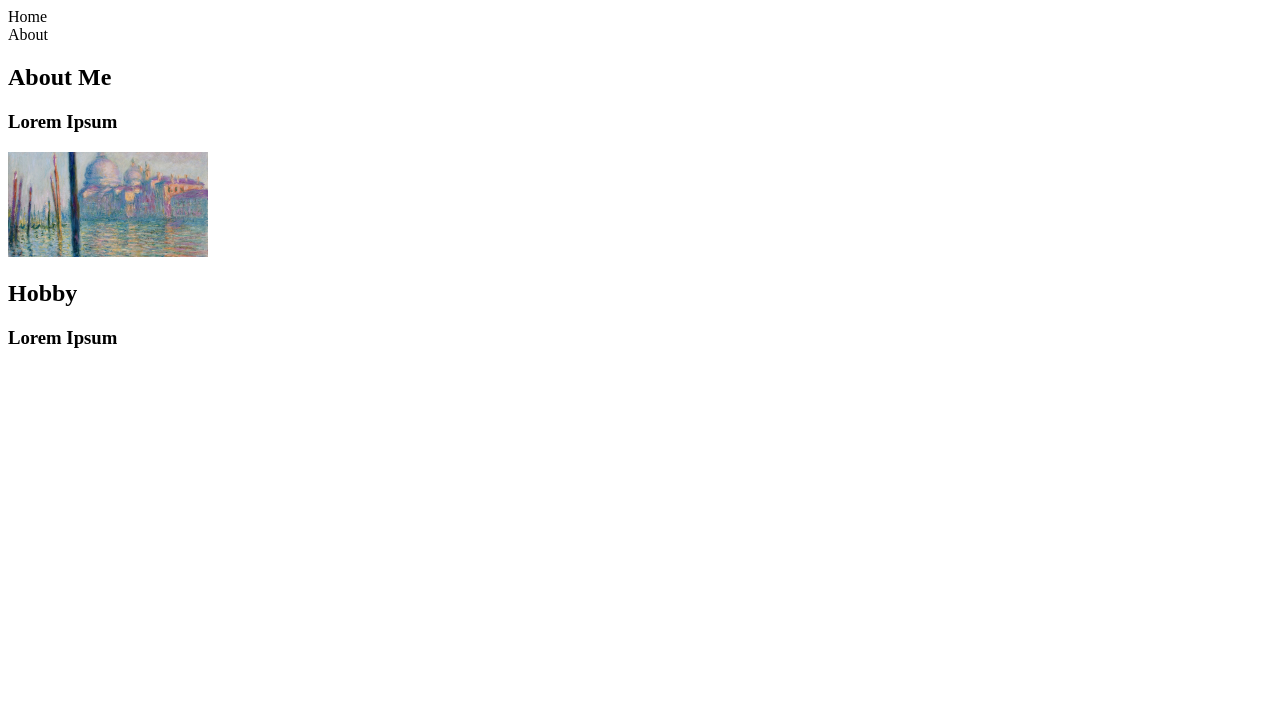
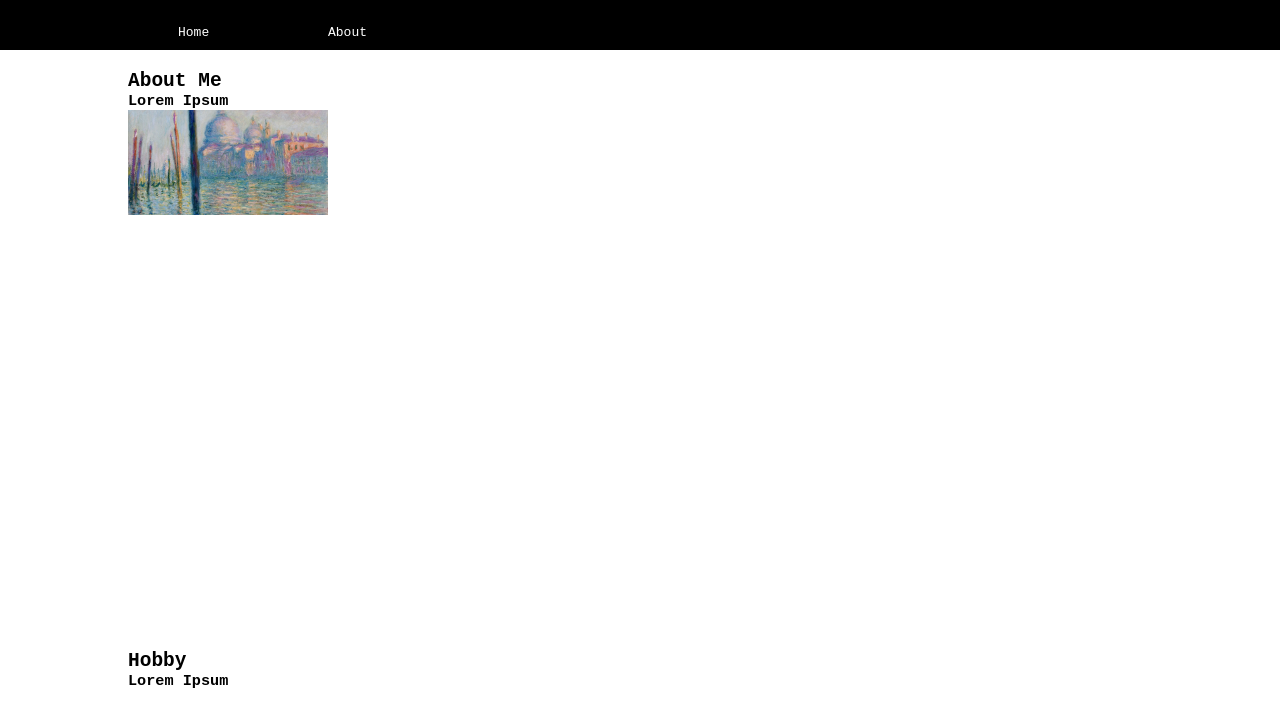
Before and after one commit to mandelite13/mandelite13.github.io, a plain HTML site: page week_4_practice/two.html in a window 1280 px wide. Drawn offline with Linux system fonts and the light colour scheme.

Commit message:
Update two.html

```diff
--- a/week_4_practice/two.html
+++ b/week_4_practice/two.html
@@ -2,7 +2,7 @@
 <html>
     <head>
         <title>Week 4</title>
-        <link rel="stylesheet" type="text/css" href="assets/CSS/global.css"></link>
+        <link rel="stylesheet" type="text/css" href="assets/CSS/globalindex.css"></link>
     </head>
     <body>
         <nav>
```
